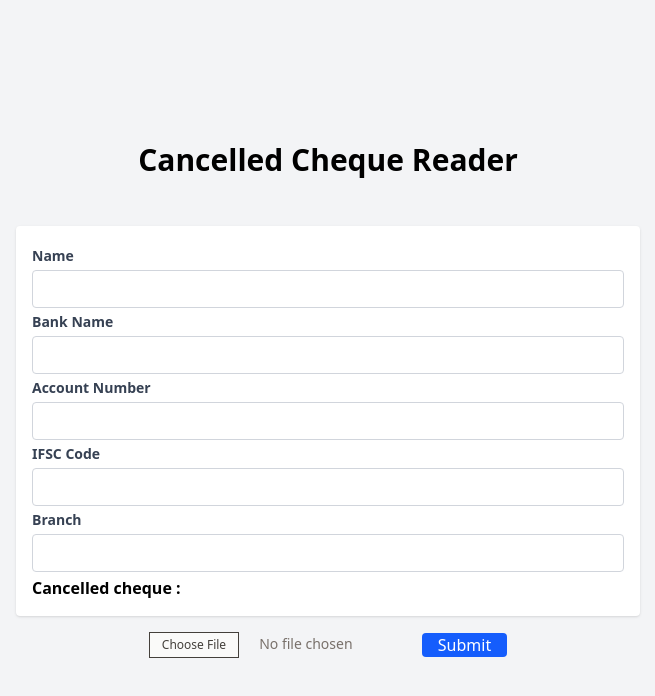
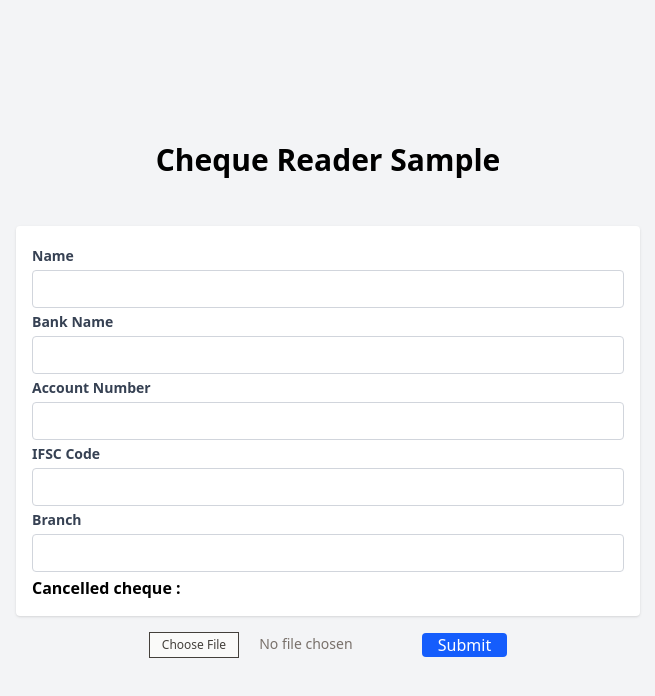
Before and after one commit to pratheek-kv/cheque-reader-app, a React (Vite) app: page / in a window 1280 px wide. Shown: the top 696 px of the page, without its empty margins (312-967 px from the left). Built offline with nearby package versions, Linux system fonts and the light colour scheme.

Commit message:
Update App.jsx

```diff
--- a/src/App.jsx
+++ b/src/App.jsx
@@ -52,7 +52,7 @@
 
   return (
     <div className="min-h-screen bg-gray-100 flex flex-col items-center justify-center p-4 w-full">
-      <h1 className="text-3xl font-bold mb-6">Cancelled Cheque Reader</h1>
+      <h1 className="text-3xl font-bold mb-6">Cheque Reader Sample</h1>
       <div className="mb-4 w-1/2">
         <div className="mt-6 bg-white p-4 rounded shadow w-full">
           <div className="mt-1">
```
